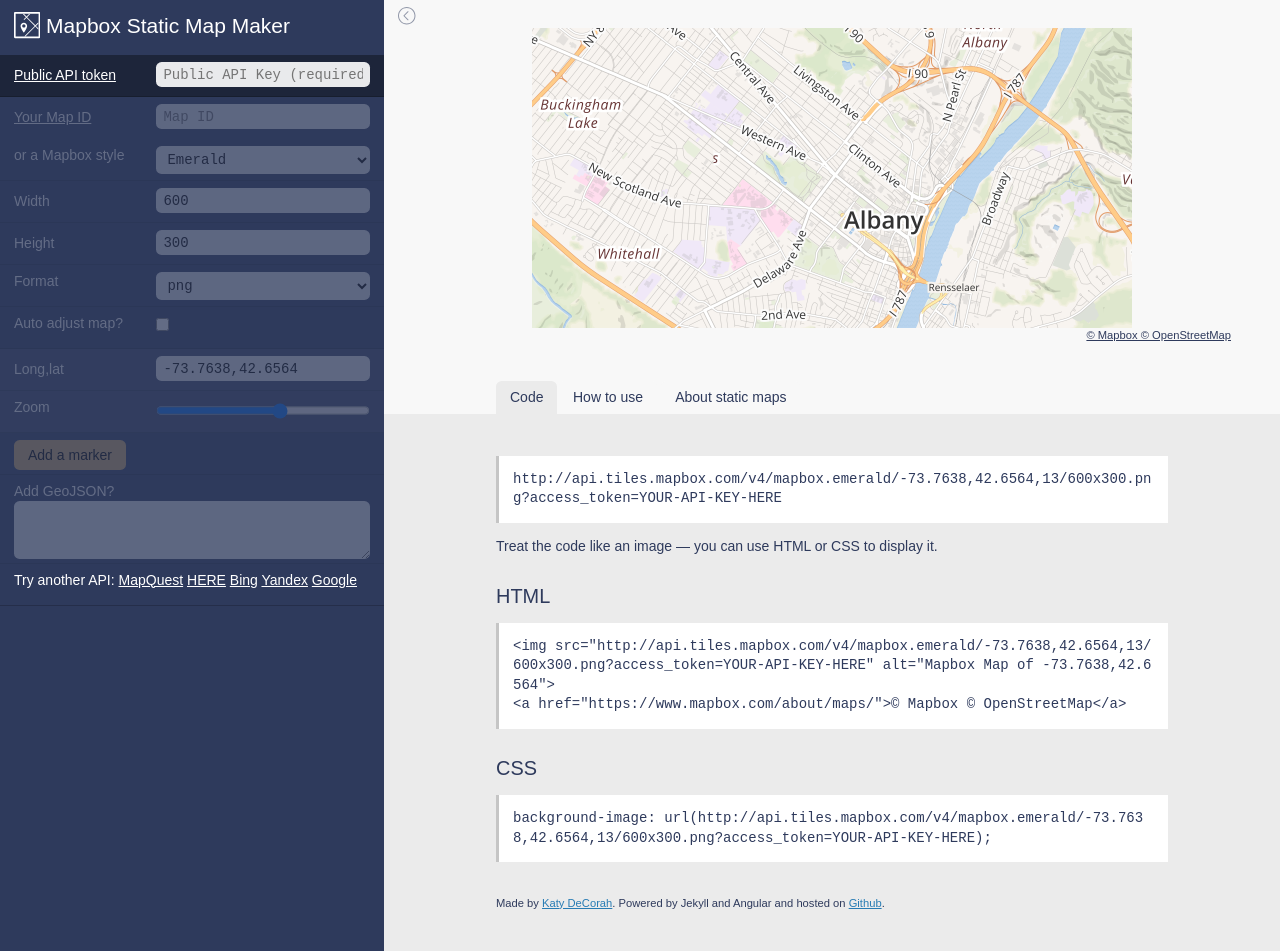
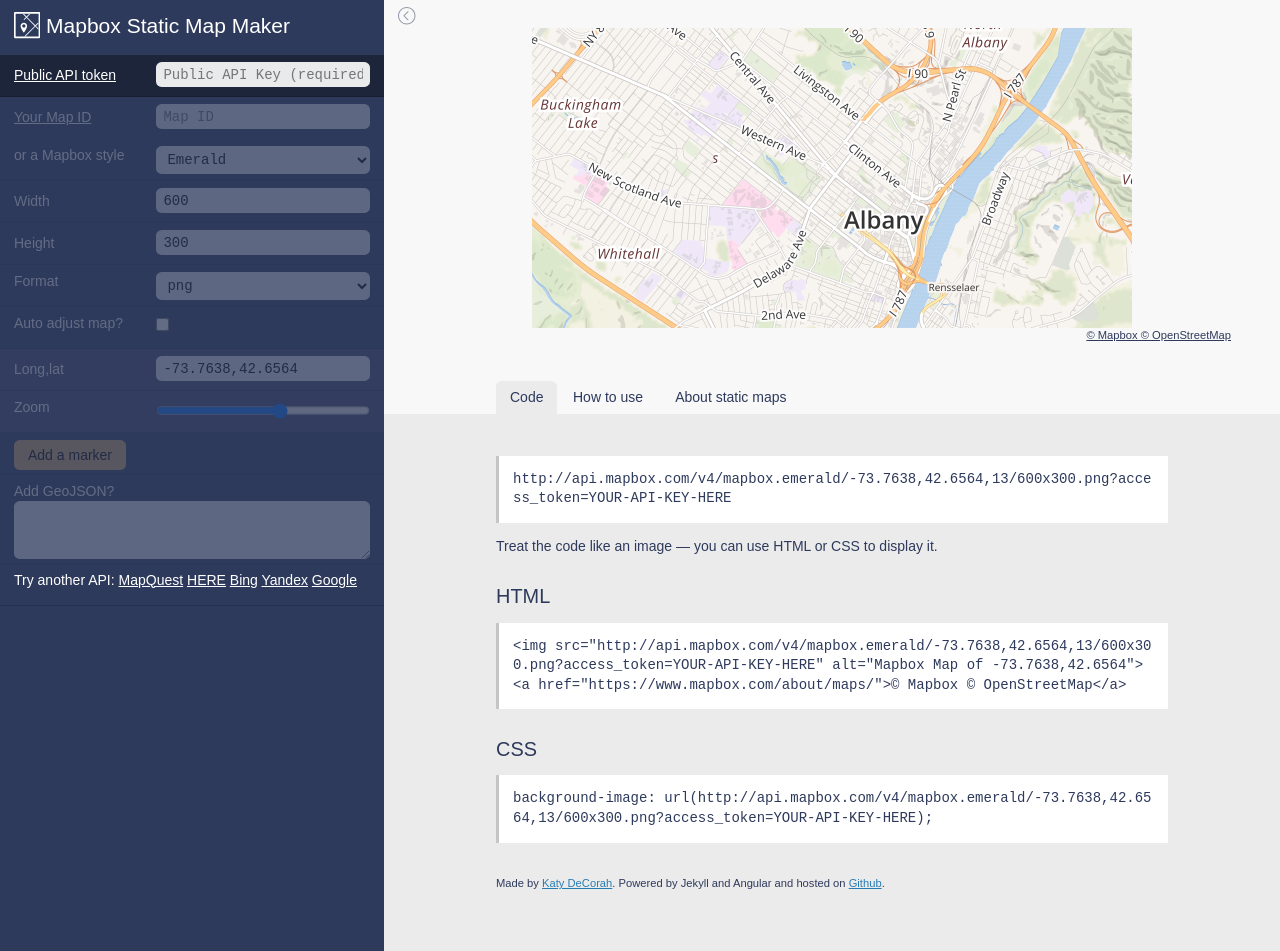
Before and after one commit to katydecorah/staticmapmaker, a Jekyll site: the page built from mapbox/index.html, in a window 1280 px wide and 951 px high. Built offline with Jekyll 4.4.1, drawn with Linux system fonts in a browser that asks for light colours; nearby versions of some CDN libraries; some of the changed lines change nothing that is shown.

Commit message:
cleans up mapbox map build

```diff
--- a/_includes/map/mapbox.html
+++ b/_includes/map/mapbox.html
@@ -1,6 +1,6 @@
 <img ng-if='!base.API' src="/img/mapbox@2x.png" width="600" alt=" " class="static-map">
 <div class="alert" ng-if="base.auto !=true && base.location == ''">You need to enter a location.</a></div>
-{% capture mapcode %}http://api.tiles.mapbox.com/v4/[[ base.mapID && base.mapID || base.mapboxID ]][[ geojson && '/geojson('+geojson+')' || '' | nospace | escape ]][[ pushpinSet() ]]/[[ base.auto == true && 'auto' || base.location+','+base.zoom | nospace ]]/[[ base.width ]]x[[ base.height ]][[ base.format !== '@2x.png' && '.'+base.format || base.format ]]?access_token=[[ base.API && base.API || 'YOUR-API-KEY-HERE' ]]{% endcapture %}
+{% capture mapcode %}[[buildMapURL()]]{% endcapture %}
 <div ng-if="base.API">
 <img ng-src="{{ mapcode }}" alt="Mapbox map" class="static-map" id="map" data-proofer-ignore>
 </div>
--- a/js/mapbox.js
+++ b/js/mapbox.js
@@ -1,4 +1,7 @@
 myApp.controller('mapboxController', ['$scope', function($scope) {
+
+  $scope.geojson = undefined;
+
   $scope.base = {
     location: "-73.7638,42.6564",
     zoom: 13,
@@ -37,6 +40,48 @@
     { "value": "mapbox.emerald", "text" : "Emerald" },
     { "value": "mapbox.high-contrast", "text" : "High contrast" }
   ];
+
+  $scope.buildMapURL = function() {
+
+    var map = 'http://api.mapbox.com/v4/';
+
+    if ($scope.base.mapID) {
+      map += $scope.base.mapID;
+    } else {
+      map += $scope.base.mapboxID;
+    }
+
+    if ($scope.geojson) {
+      map += '/geojson('+ encodeURIComponent($scope.geojson).replace(/\s/g, '')+')';
+    }
+
+    map += $scope.pushpinSet() + '/';
+
+    if ($scope.base.auto == true) {
+      map += 'auto' + '/';
+    } else {
+      map +=  $scope.base.location.replace(/\s/g, '') +','+ $scope.base.zoom + '/';
+    }
+
+    map += $scope.base.width +'x'+ $scope.base.height;
+
+    if ( $scope.base.format !== '@2x.png') {
+      map += '.'+$scope.base.format;
+    } else {
+      map += $scope.base.format;
+    }
+
+    map +='?access_token=';
+
+    if ($scope.base.API) {
+      map += $scope.base.API;
+    } else {
+      map += 'YOUR-API-KEY-HERE';
+    }
+
+    return map
+
+  };
 
   //http://jsfiddle.net/slav123/75m7e/3/
   $scope.markers = {
```
